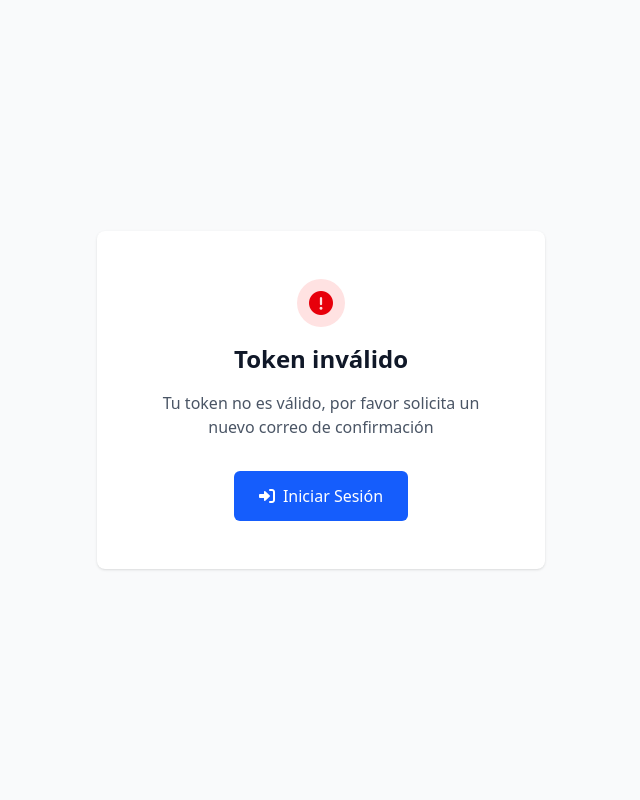
After one commit to Carlos29-A/Bienes_Raices_MVC, a Node server app: page /auth/confirmar/1 in a window 1280 px wide. The commit adds this page. Shown: the whole page, without its empty margins (319-959 px from the left). Run offline with Node 20, Linux system fonts and the light colour scheme; data that the repository does not hold is empty; some libraries are stand-ins or nearby versions.

Commit message:
Crear la funcionalidad de confirmacion de cuenta con mailtrap y nodemailer

```diff
--- a/controllers/usuarioControllers.js
+++ b/controllers/usuarioControllers.js
@@ -1,6 +1,8 @@
 import { validationResult, check } from "express-validator"
 import { render } from "pug"
-
+import Usuario from "../models/Usuario.js"
+import { generarId } from "../helpers/token.js"
+import { emailRegistro, emailOlvidePassword } from "../helpers/email.js"
 const registro = (req, res) => {
     res.render('usuario/registro', {
         csrfToken: req.csrfToken()
@@ -17,6 +19,8 @@ const crearUsuario = async (req, res) => {
     await check('password').notEmpty().withMessage('La contraseña es requerida').run(req)
     await check('password2').equals(req.body.password).withMessage('Las contraseñas no coinciden').run(req)
 
+
+    const { nombre, apellido, email, telefono, edad, password, tipo } = req.body
     const errores = validationResult(req)
 
     if (!errores.isEmpty()) {
@@ -26,12 +30,59 @@ const crearUsuario = async (req, res) => {
             oldData: req.body
         })
     }
+    // Verificar que el gmail no este registrado
+    const usuarioExistente = await Usuario.findOne({ where: { email } })
+    if (usuarioExistente) {
+        return res.render('usuario/registro', {
+            csrfToken: req.csrfToken(),
+            errores: [{ msg: 'El correo electrónico ya está registrado' }],
+            oldData: req.body
+        })
+    }
 
-    return render('usuario/registro', {
-        csrfToken: req.csrfToken(),
-        errores: errores.array(),
-        oldData: req.body
+    const usuario = await Usuario.create({
+        nombre,
+        apellido,
+        email,
+        telefono,
+        edad,
+        password,
+        tipo,
+        token: generarId(),
+        confirmado: false
     })
+
+    // Enviar el correo de confirmación
+    emailRegistro({
+        nombre,
+        email,
+        token: usuario.token
+    })
+    // Mostrar el mensaje de que se registro correctamente
+    res.render('plantillas/mensaje', {
+        titulo: 'Cuenta creada correctamente',
+        mensaje: 'Tu cuenta ha sido creada correctamente, se te ha enviado un correo de confirmación',
+        tipo: 'exito'
+    })
+}
+const confirmar = async (req, res) => {
+    const usuario = await Usuario.findOne({ where: { token: req.params.token } })
+    if (!usuario) {
+        return res.render('plantillas/mensaje', {
+            titulo: 'Token inválido',
+            mensaje: 'Tu token no es válido, por favor solicita un nuevo correo de confirmación',
+            tipo: 'error'
+        })
+    }
+    usuario.confirmado = true
+    usuario.token = null
+    await usuario.save()
+    res.render('plantillas/mensaje', {
+        titulo: 'Cuenta confirmada correctamente',
+        mensaje: 'Tu cuenta ha sido confirmada correctamente, ya puedes iniciar sesión',
+        tipo: 'exito'
+    })
+
 }
 const login = (req, res) => {
     res.render('usuario/login')
@@ -43,6 +94,7 @@ const olvideContraseña = (req, res) => {
 export {
     registro,
     crearUsuario,
+    confirmar,
     login,
     olvideContraseña
 }
--- /dev/null
+++ b/helpers/email.js
@@ -0,0 +1,59 @@
+import nodemailer from 'nodemailer'
+
+const emailRegistro = async (datos) => {
+    const transport = nodemailer.createTransport({
+        host: "sandbox.smtp.mailtrap.io",
+        port: 2525,
+        auth: {
+            user: "71395cd9a3cd5a",
+            pass: "cd4f840e1655ee"
+        }
+    });
+
+    const { nombre, email, token } = datos
+    // Enviar el correo
+    await transport.sendMail({
+        from: 'Bienes Raices',
+        to: email,
+        subject: 'Confirma tu cuenta en Bienes Raices',
+        text: 'Confirma tu cuenta en Bienes Raices',
+        html: `
+        <p>Hola ${nombre}, comprueba tu cuenta en Bienes Raices</p>
+        <p>Tu cuenta ya esta lista, solo debes comprobarla en el siguiente enlace:
+        <a href="${process.env.BACKEND_URL}:${process.env.PORT}/auth/confirmar/${token}">Comprobar cuenta</a>
+        </p>
+        <p>Si tu no creaste esta cuenta, puedes ignorar este mensaje</p>
+        `
+    })
+}
+
+const emailOlvidePassword = async (datos) => {
+    const transport = nodemailer.createTransport({
+        host: "sandbox.smtp.mailtrap.io",
+        port: 2525,
+        auth: {
+            user: "71395cd9a3cd5a",
+            pass: "cd4f840e1655ee"
+        }
+    });
+
+    const { nombre, email, token } = datos
+    // Enviar el correo
+    await transport.sendMail({
+        from: 'Bienes Raices',
+        to: email,
+        subject: 'Reestablece tu password en Bienes Raices',
+        text: 'Reestablece tu password en Bienes Raices',
+        html: `
+        <p>Hola ${nombre}, has solicitado reestablecer tu password en Bienes Raices</p>
+        <p>Sigue el siguiente enlace para reestablecer tu password:
+        <a href="${process.env.BACKEND_URL}:${process.env.PORT}/auth/reestablecer-password/${token}">Reestablecer password</a>
+        </p>
+        <p>Si tu no creaste esta cuenta, puedes ignorar este mensaje</p>
+        `
+    })
+}
+export {
+    emailRegistro,
+    emailOlvidePassword
+}
--- /dev/null
+++ b/helpers/token.js
@@ -0,0 +1,6 @@
+const generarId = () => Math.random().toString(32).substring(2) + Date.now().toString(32)
+
+
+export {
+    generarId
+}
--- a/index.js
+++ b/index.js
@@ -5,7 +5,7 @@ import cookieParser from 'cookie-parser'
 import csrf from 'csurf'
 import usuariosRoutes from './routes/usuriosRoute.js'
 import db from './config/db.js'
-
+import Usuario from './models/Usuario.js'
 dotenv.config({ path: '.env' })
 
 // Creamos el servidor
--- a/models/Usuario.js
+++ b/models/Usuario.js
@@ -0,0 +1,54 @@
+import { DataTypes } from 'sequelize'
+import db from '../config/db.js'
+import bcrypt from 'bcrypt'
+
+const Usuario = db.define('Usuario', {
+    nombre: {
+        type: DataTypes.STRING,
+        allowNull: false
+    },
+    apellido: {
+        type: DataTypes.STRING,
+        allowNull: false
+    },
+    email: {
+        type: DataTypes.STRING,
+        allowNull: false
+    },
+    telefono: {
+        type: DataTypes.STRING,
+        allowNull: false
+    },
+    edad: {
+        type: DataTypes.INTEGER,
+        allowNull: false
+    },
+    password: {
+        type: DataTypes.STRING,
+        allowNull: false
+    },
+    token: {
+        type: DataTypes.STRING,
+    },
+    confirmado: {
+        type: DataTypes.BOOLEAN,
+        allowNull: false
+    },
+    tipo: {
+        type: DataTypes.STRING,
+        allowNull: false
+    }
+
+}, {
+    hooks: {
+        beforeCreate: async function (usuario) {
+            const salt = await bcrypt.genSalt(10)
+            usuario.password = await bcrypt.hash(usuario.password, salt)
+        }
+    }
+})
+
+Usuario.prototype.verificarPassword = async function (password) {
+    return await bcrypt.compareSync(password, this.password)
+}
+export default Usuario
--- /dev/null
+++ b/views/plantillas/mensaje.pug
@@ -0,0 +1,28 @@
+extends ../layout/index.pug
+
+block contenido
+    div(class="min-h-screen bg-gray-50 py-12 flex flex-col justify-center sm:py-16")
+        div(class="py-3 sm:max-w-md sm:mx-auto w-full px-4 sm:px-0")
+            div(class="px-4 py-8 bg-white shadow-sm sm:rounded-lg sm:p-12 w-full")
+                div(class="max-w-sm mx-auto text-center")
+                    // Icono según el tipo de mensaje
+                    if tipo === 'error'
+                        div(class="mx-auto flex items-center justify-center h-12 w-12 rounded-full bg-red-100 mb-4")
+                            i(class="fas fa-exclamation-circle text-2xl text-red-600")
+                    else if tipo === 'exito'
+                        div(class="mx-auto flex items-center justify-center h-12 w-12 rounded-full bg-green-100 mb-4")
+                            i(class="fas fa-check-circle text-2xl text-green-600")
+                    else
+                        div(class="mx-auto flex items-center justify-center h-12 w-12 rounded-full bg-blue-100 mb-4")
+                            i(class="fas fa-info-circle text-2xl text-blue-600")
+
+                    // Título del mensaje
+                    h2(class="text-2xl font-semibold text-gray-900 mb-4")= titulo || 'Mensaje'
+
+                    // Contenido del mensaje
+                    p(class="text-gray-600 mb-8")= mensaje
+
+                    // Enlace a iniciar sesión
+                    a(href="/auth/login" class="inline-flex items-center justify-center px-6 py-3 border border-transparent text-base font-medium rounded-md text-white bg-blue-600 hover:bg-blue-700 focus:outline-none focus:ring-2 focus:ring-offset-2 focus:ring-blue-500 transition-colors duration-200")
+                        i(class="fas fa-sign-in-alt mr-2")
+                        | Iniciar Sesión
```
Also changed, not shown: routes/usuriosRoute.js (+5 -2 lines), public/css/app.css.
